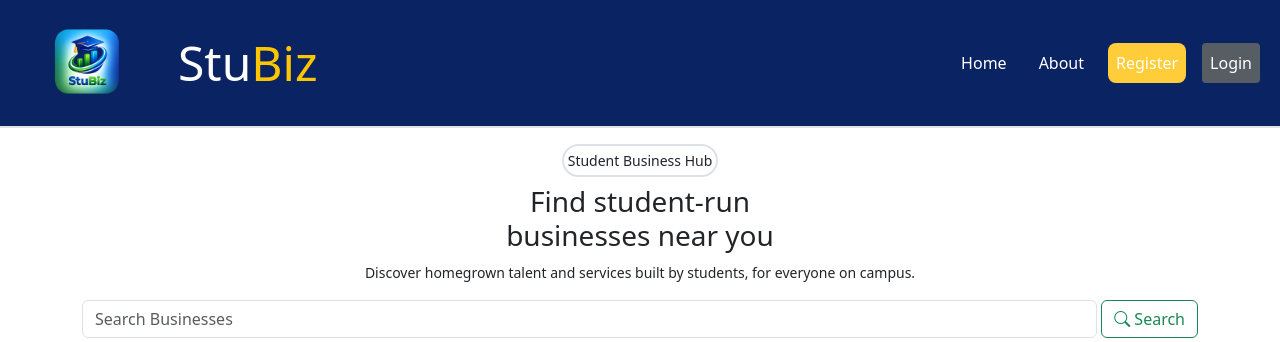
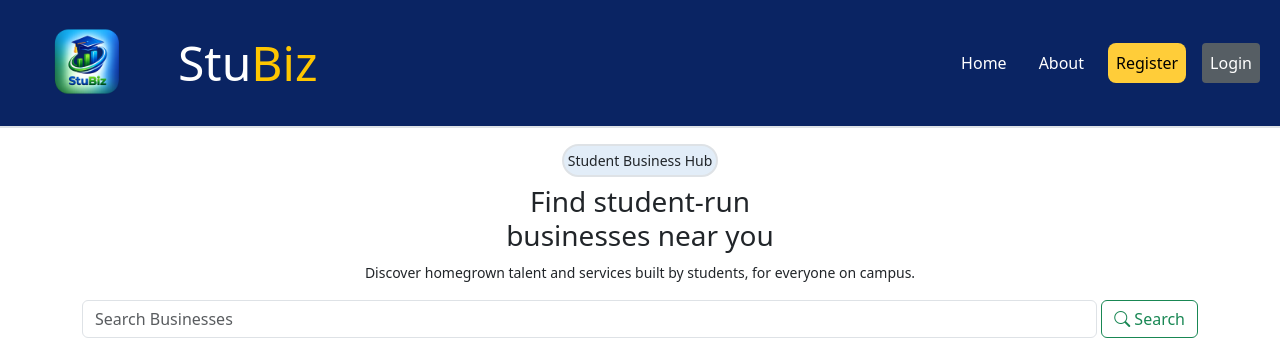
Before and after one commit to eleonstephon/Student_bizdir, a Flask app: page / in a window 1280 px wide. Shown: the top 342 px of the page. Run offline with Flask 3, Linux system fonts and the light colour scheme; data comes from the database, SQL or seed files in the repository.

Commit message:
Fix css syling

```diff
--- a/templates/base.html
+++ b/templates/base.html
@@ -54,6 +54,7 @@
           </div>
           <button
             class="navbar-toggler"
+            style="background-color: #FFC600;"
             type="button"
             data-bs-toggle="collapse"
             data-bs-target="#navbarNav"
@@ -90,9 +91,17 @@
               </li>
               <li class="nav-item">
                 <span class="width">
-                  <a class="btn btn-lg active btn-warning nav-link m-2 text-white" href="/register"
-                    >Register</a
-                  >
+                  <a class="btn btn-lg active btn-warning nav-link m-2 reg-cus-btn" href="/register">
+                    <style>
+                      .reg-cus-btn {
+                        color: black;
+                      }
+                      .reg-cus-btn:hover {
+                          background-color: rgb(238, 238, 19);
+                        }
+                    </style>
+                    Register
+                  </a>
                 </span>
               </li>
               <li class="nav-item">
--- a/templates/index.html
+++ b/templates/index.html
@@ -8,14 +8,13 @@
           <span class="d-flex justify-content-center">
 
             <small class="cus-hover border border-2 rounded-pill p-1 mb-2">
-                        <style>
-              .cus-hover:hover {
-                color: white;
-                background-color: #343027;
-                border-color: #777070
-              }
-            </style>
-              Student Business Hub</small>
+              <style>
+                .cus-hover{
+                  background-color: rgba(136, 179, 225, 0.241);
+                }
+              </style>
+              Student Business Hub
+            </small>
           </span>
 
           <div class="text-center mb-2">
```
